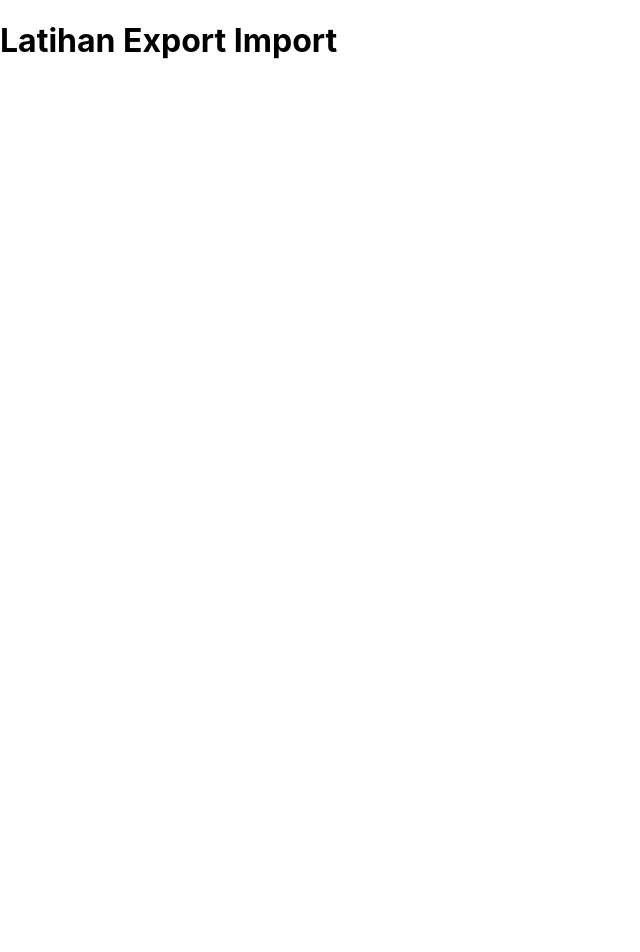
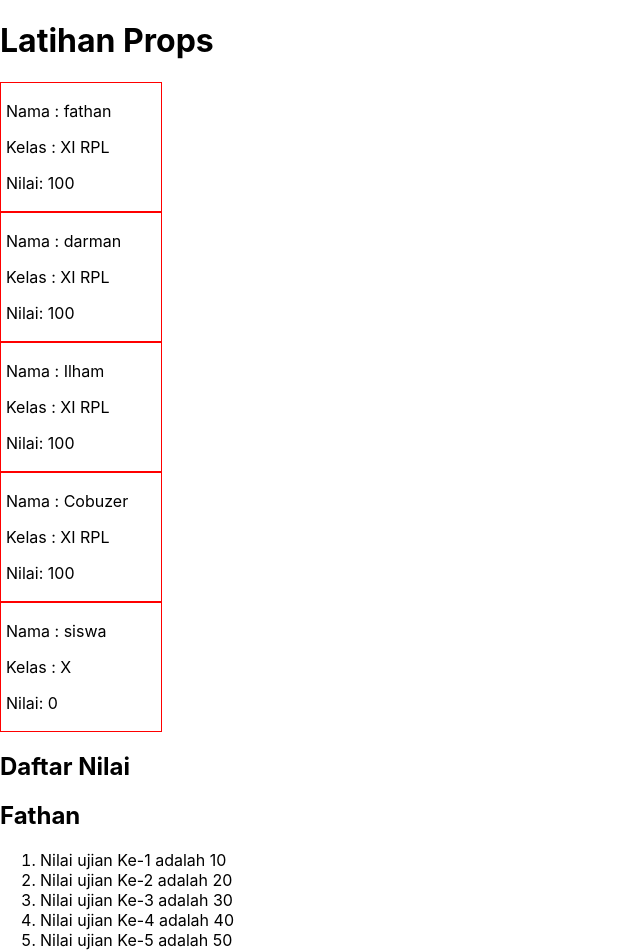
Before and after one commit to sansfathan/Belajar_React, a React (Create React App) app in the folder my-app/: page / in a window 1280 px wide. Shown: the top 952 px of the page, without its empty margins (0-640 px from the left). Before the commit the page ends 800 px from the top, so only its background shows below. Built offline with nearby package versions, Linux system fonts and the light colour scheme.

Commit message:
belajar props bagian 1

```diff
--- a/my-app/src/App.js
+++ b/my-app/src/App.js
@@ -57,12 +57,25 @@
 // export default App;
 
 import React from "react";
-
-function App () {
+import "./styles/style.css"
+import Identitas from "./Identitas";
+import Nilai from "./nilai";
+function App() {
+  let [data, setData] = React.useState([10,20,30,40,50])
   return (
     <React.Fragment>
-      <h1>Latihan Export Import</h1>
+      <h1>Latihan Props</h1>
+      <section className="section">
+       <div>
+       <Identitas nama={"fathan"} kelas={"XI RPL"} nilai={"100"} />
+        <Identitas nama={"darman"} kelas={"XI RPL"} nilai={"100"} />
+        <Identitas nama={"Ilham"} kelas={"XI RPL"} nilai={"100"} />
+        <Identitas nama={"Cobuzer"} kelas={"XI RPL"} nilai={"100"} />
+        <Identitas/>
 
+       </div>
+       <Nilai nama={'Fathan'} data={data}/>
+      </section>
     </React.Fragment>
   );
 }
--- /dev/null
+++ b/my-app/src/Identitas.jsx
@@ -0,0 +1,12 @@
+import React from "react";
+
+export default function Identitas({nama ='siswa', kelas ='X', nilai ='0' }) {
+    return (
+        <div className="Identitas">
+            <p>Nama : {nama}</p>
+            <p>Kelas : {kelas}</p>
+            <p>Nilai: {nilai}</p>
+        </div>
+
+    )
+}
--- /dev/null
+++ b/my-app/src/nilai.jsx
@@ -0,0 +1,25 @@
+import React from "react";
+export default function Nilai({nama, data}) {
+    console.log('nama',nama)
+    console.table(data)
+    return (
+        <React.Fragment>
+            <div>
+                <h1>Daftar Nilai</h1>
+                <h1>{nama}</h1>
+                <ol>
+                    {/* <li>{data[0]}</li>
+                    <li>{data[1]}</li>
+                    <li>{data[2]}</li>
+                    <li>{data[3]}</li>
+                    <li>{data[4]}</li> */}
+                    {data?.map((item, index)=> {
+                        return(
+                            <li>Nilai ujian Ke-{index + 1} adalah {item}</li>
+                        )
+                    })}
+                </ol>
+            </div>
+        </React.Fragment>
+    )
+}
--- /dev/null
+++ b/my-app/src/styles/style.css
@@ -0,0 +1,11 @@
+.input{
+    background-color: red;
+    padding: 5px 10px;
+    border :1px solid red ;
+}
+.Identitas{
+    background-color: white;
+    border :1px solid red ;
+    padding: 2px 5px;
+    width: 150px;
+}
```
Also changed, not shown: my-app/src/Page.jsx (deleted, +0 -10 lines).
